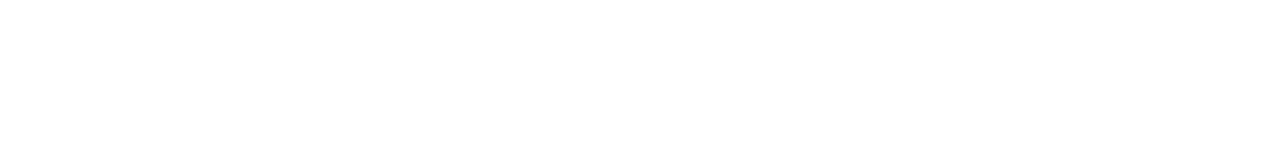
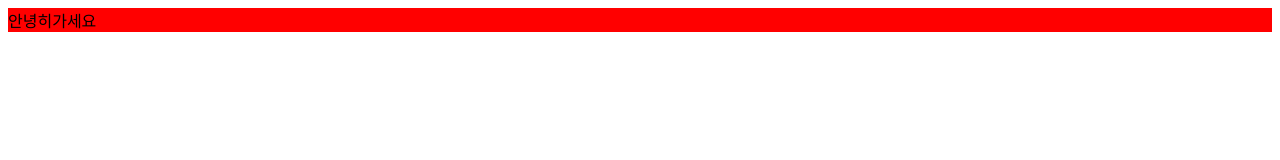
Before and after one commit to kqjatjr/Counter, a website: page public/index.html in a window 1280 px wide. Drawn offline with Linux system fonts and the light colour scheme.

Commit message:
html 사용해보기

```diff
--- a/public/index.html
+++ b/public/index.html
@@ -4,5 +4,19 @@
         <meta charset="utf-8">
         <title>counter</title>
     </head>
-    <body></body>
+    <body>
+        <div id="greet">안녕하세요</div>
+        <style>
+            div {
+                background-color: aqua;
+            }
+        </style>
+        <script type="text/javascript">
+            //Document Object Model
+            const $greet = document.querySelector("#greet");
+            $greet.innerHTML = "안녕히가세요";
+            $greet.style.backgroundColor = 'red';
+            console.log($greet);
+        </script>
+    </body>
 </html>
```
